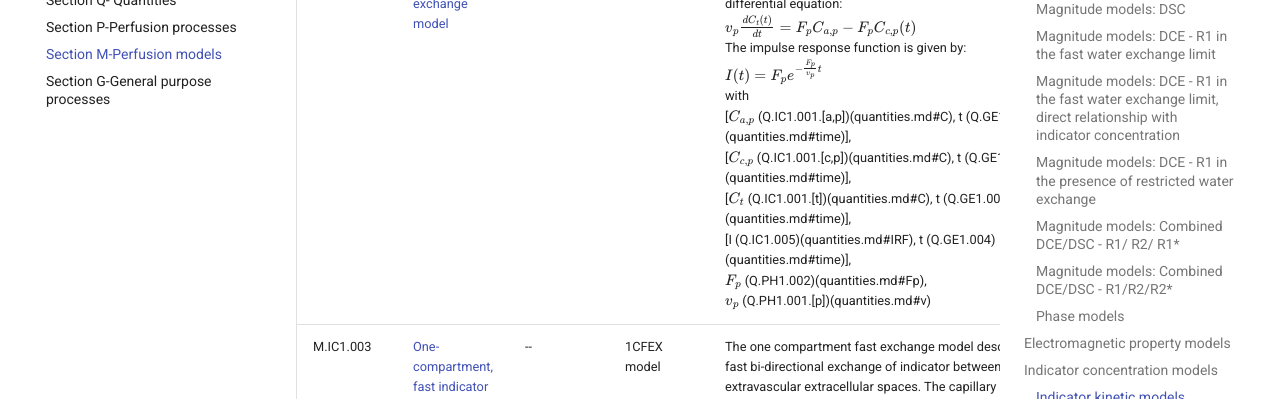
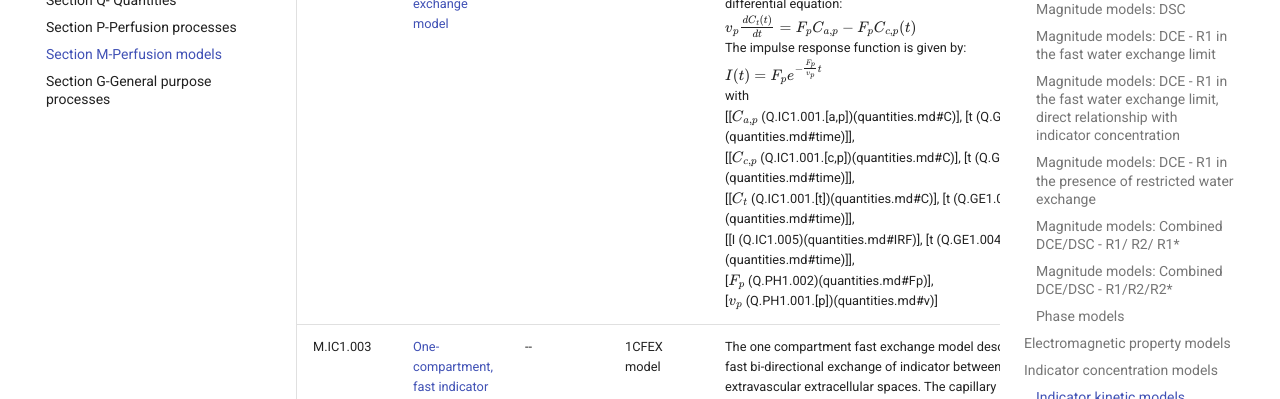
Before and after one commit to notZaki/OSIPI_CAPLEX, an MkDocs documentation site: the page built from docs/perfusionModels.md, in a window 1280 px wide and 900 px high, scrolled down 7667 px. Shown: the part 153-552 px from the top of the window. Built offline with MkDocs 1.6.1 and Material for MkDocs 9.7.7, drawn with Linux system fonts in a browser that asks for light colours.

```diff
--- a/docs/perfusionModels.md
+++ b/docs/perfusionModels.md
@@ -97,7 +97,7 @@ We provide the differential equations and impulse response functions using the c
 | Code | OSIPI name| Alternative names|Notation|Description|Reference|
 | -- | -- | -- | -- | -- | -- |
 | M.IC1.001 |  <a name="LSS"> Linear and stationary system model | -- | LSS model | This forward model is given by the following equations: </br> $C(t)=I(t)\ast C_{a,p}(t)$ </br> with </br> [[I (Q.IC1.005)](quantities.md#IRF), [t (Q.GE1.004)](quantities.md#time)],</br> [[$C_{a,p}$ (Q.IC1.001.[a,p])](quantities.md#C), [$t$ (Q.GE1.004)](quantities.md#time)],</br> [[$C_t$ (Q.IC1.001.[t])](quantities.md#C), [$t$ (Q.GE1.004)](quantities.md#time)] | (Rempp et al. 1994) |
-| M.IC1.002 | <a name="1CNEX"> One-compartment, no indicator exchange  model | -- | 1CNEX model | The one compartment no indicator exchange model describes an intravascular model with no vascular to EES indicator exchange. This forward model is given by the following differential equation: </br> $v_{p}\frac{dC_{t}(t)}{dt} = F_{p}C_{a,p} - F_{p}C_{c,p}(t)$</br>The impulse response function is given by: </br> $I(t) = F_{p}e^{{-\frac{F_{p}}{v_{p}}t}}$ </br> with </br> [$C_{a,p}$ (Q.IC1.001.[a,p])(quantities.md#C), t (Q.GE1.004)(quantities.md#time)], </br> [$C_{c,p}$ (Q.IC1.001.[c,p])(quantities.md#C), t (Q.GE1.004)(quantities.md#time)], </br> [$C_t$ (Q.IC1.001.[t])(quantities.md#C), t (Q.GE1.004)(quantities.md#time)],</br>  [I (Q.IC1.005)(quantities.md#IRF), t (Q.GE1.004)(quantities.md#time)], </br> $F_p$ (Q.PH1.002)(quantities.md#Fp), </br> $v_{p}$ (Q.PH1.001.[p])(quantities.md#v) | (Tofts et al. 1999) |
+| M.IC1.002 | <a name="1CNEX"> One-compartment, no indicator exchange  model | -- | 1CNEX model | The one compartment no indicator exchange model describes an intravascular model with no vascular to EES indicator exchange. This forward model is given by the following differential equation: </br> $v_{p}\frac{dC_{t}(t)}{dt} = F_{p}C_{a,p} - F_{p}C_{c,p}(t)$</br>The impulse response function is given by: </br> $I(t) = F_{p}e^{{-\frac{F_{p}}{v_{p}}t}}$ </br> with </br> [[$C_{a,p}$ (Q.IC1.001.[a,p])(quantities.md#C)], [t (Q.GE1.004)(quantities.md#time)]], </br> [[$C_{c,p}$ (Q.IC1.001.[c,p])(quantities.md#C)], [t (Q.GE1.004)(quantities.md#time)]], </br> [[$C_t$ (Q.IC1.001.[t])(quantities.md#C)], [t (Q.GE1.004)(quantities.md#time)]],</br>  [[I (Q.IC1.005)(quantities.md#IRF)], [t (Q.GE1.004)(quantities.md#time)]], </br> [$F_p$ (Q.PH1.002)(quantities.md#Fp)], </br> [$v_{p}$ (Q.PH1.001.[p])(quantities.md#v)] | (Tofts et al. 1999) |
 | M.IC1.003 | <a name="1CFEX"> One-compartment, fast indicator exchange  model | -- | 1CFEX model | The one compartment fast exchange model describes infinitely fast bi-directional exchange of indicator between vascular to extravascular extracellular spaces. The capillary and EES effectively act as a single compartment. This forward model is given by the following differential equation: </br> $\frac{dC_{t}(t)}{dt} = F_{p}C_{a,p} - \frac{F_{p}}{v_{p} + v_{e}}C_{t}(t)$ </br> The impulse response function is given by: </br> $I(t) = F_{p}e^{{-\frac{F_{p}}{v_{p} + v_{e}}t}}$ </br> with ... TO ADD PARAMETERS | (Sourbron et al. 2013) |
 | M.IC1.004 | <a name="TM"> Standard Tofts Model | Kety model, Generalized Kinetic Model | TM | The Tofts model describes bi-directional exchange of indicator between vascular to extravascular extracellular spaces. The capillary compartment is assumed to have negligible volume. The EES is modeled as well-mixed compartment. The forward model is given by the following differential equation: </br> $\frac{dC_{t}(t)}{dt} = K^{trans}C_{c,p} - \frac{K^{trans}}{v_{e}}C_{t}(t)$ </br> The impulse response function is given by: </br> $I(t) = K^{trans}e^{{-\frac{K^{trans}}{v_{e}}t}}$ </br> with ... TO ADD PARAMETERS | (Tofts and Kermode 1991) |
 | M.IC1.005 | <a name="ETM"> Extended Tofts Model | Modified Tofts Model, Extended Generalized Kinetic Model, Modified Kety model | ETM | The extended Tofts model describes bi-directional exchange of indicator between vascular to extravascular extracellular spaces. The capillary and EES are modeled as well-mixed compartments. It is equivalent to the 2CXM in the highly perfused limit. Dispersion of indicator within the capillary bed is assumed negligible: </br> $C_{c,p} = C_{a,p}$ </br> The forward model is given by the following differential equation: </br> $v_{e}\frac{dC_{e}(t)}{dt} = PSC_{c,p} - PSC_{e}(t)$ </br> The impulse response function is given by: </br> $I(t) = v_{p}\delta(t) + K^{trans}e^{{-\frac{K^{trans}}{v_{e}}t}}$ </br> with ... TO ADD PARAMETERS | (Tofts 1997) |
```
